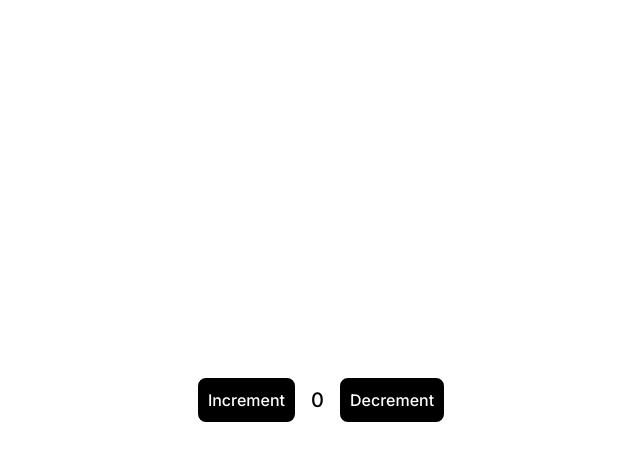
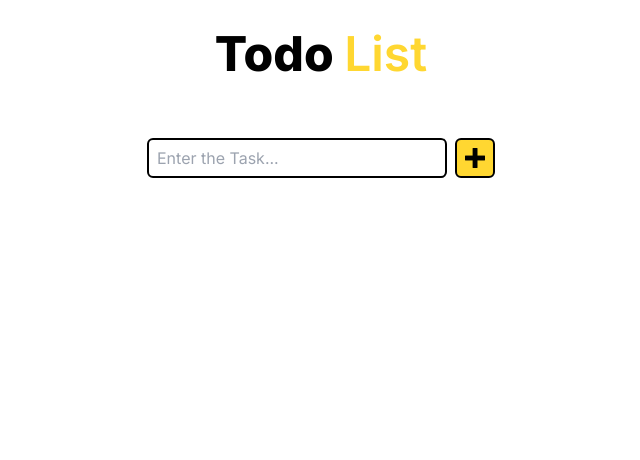
Before and after one commit to kanugurajesh/Rtk-TodoList, a Next.js app: page / in a window 1280 px wide. Shown: the top 460 px of the page, without its empty margins (319-959 px from the left). Built offline with nearby package versions, Linux system fonts and the light colour scheme.

Commit message:
Adding the initial ux

```diff
--- a/app/layout.tsx
+++ b/app/layout.tsx
@@ -6,8 +6,8 @@ import "./globals.css";
 const inter = Inter({ subsets: ["latin"] });
 
 export const metadata: Metadata = {
-  title: "Increment Decrement",
-  description: "Increment Decrement using RTK",
+  title: "TodoList",
+  description: "TodoList using RTK",
 };
 
 export default function RootLayout({
--- a/app/page.tsx
+++ b/app/page.tsx
@@ -1,9 +1,9 @@
-import { Counter } from "@/components/Counter";
+import { TodoList } from "@/components/TodoList";
 
 export default function Home() {
   return (
     <main className="flex items-center justify-center h-screen">
-      <Counter />
+      <TodoList />
     </main>
   );
 }
--- a/components/Counter.tsx
+++ /dev/null
@@ -1,33 +0,0 @@
-"use client";
-
-import React from "react";
-import type { RootState } from "@/lib/store";
-import { useSelector, useDispatch } from "react-redux";
-import { decrement, increment } from "@/lib/features/counter/counterSlice";
-
-export function Counter() {
-  const count = useSelector((state: RootState) => state.counter.value);
-  const dispatch = useDispatch();
-
-  return (
-    <div>
-      <div className="flex items-center justify-center gap-4">
-        <button
-          aria-label="Increment value"
-          onClick={() => dispatch(increment())}
-          className="w-100 bg-black text-white p-2 rounded-lg hover:text-black hover:bg-white border-2 border-black transition-all ease-in-out duration-300 font-medium flex gap-2"
-        >
-          Increment
-        </button>
-        <span className="font-medium text-xl">{count}</span>
-        <button
-          aria-label="Decrement value"
-          onClick={() => dispatch(decrement())}
-          className="w-100 bg-black text-white p-2 rounded-lg hover:text-black hover:bg-white border-2 border-black transition-all ease-in-out duration-300 font-medium"
-        >
-          Decrement
-        </button>
-      </div>
-    </div>
-  );
-}
--- a/components/StoreProvider.tsx
+++ b/components/StoreProvider.tsx
@@ -2,7 +2,6 @@
 import { useRef } from 'react'
 import { Provider } from 'react-redux'
 import { makeStore, AppStore } from '../lib/store'
-import { initializeCount } from '../lib/features/counter/counterSlice'
 
 export default function StoreProvider({
   count,
@@ -14,7 +13,6 @@ export default function StoreProvider({
   const storeRef = useRef<AppStore | null>(null)
   if (!storeRef.current) {
     storeRef.current = makeStore()
-    storeRef.current.dispatch(initializeCount(count))
   }
 
   return <Provider store={storeRef.current}>{children}</Provider>
--- /dev/null
+++ b/components/TodoList.tsx
@@ -0,0 +1,73 @@
+"use client";
+
+import React, { useState } from "react";
+import Image from "next/image";
+import type { RootState } from "@/lib/store";
+import { useSelector, useDispatch } from "react-redux";
+import { addTodo, deleteTodo, toggleTodo } from "@/lib/features/todo/todoSlice";
+
+export function TodoList() {
+  const [content, setContent] = useState<string>();
+  const todoList = useSelector((state: RootState) => state.todo.todos);
+  const dispatch = useDispatch();
+
+  const AddTodo = (content: string) : any => {
+    if (content == "") return;
+    dispatch(addTodo(content));
+    content = "";
+  };
+
+  return (
+    <div className="flex flex-col items-center justify h-full">
+      <h2 className="text-5xl font-extrabold mt-0 flex-start mt-[30px]">
+        Todo <span className="font-semibold text-[#ffd731]">List</span>
+      </h2>
+      <div className="mt-[60px]">
+        <div className="flex gap-2 items-center justify-center">
+          <input
+            type="text"
+            placeholder="Enter the Task..."
+            onChange={(e) => setContent(e.target.value)}
+            className="border-[2.5px] border-black rounded-md h-10 w-[300px] pl-2"
+          />
+          <button
+            onClick={() => AddTodo(content || "")}
+            className="border-[2.5px] border-black p-[8px] rounded-md w-10 bg-[#ffd731] hover:p-[7px] transition-all ease-in-out duration-100"
+          >
+            <Image
+              src="/plus-symbol-button.png"
+              alt="Add"
+              width={22}
+              height={22}
+            />
+          </button>
+        </div>
+        {/* Loop through the todoList */}
+        <ul>
+          {todoList.map((todo) => (
+            <li
+              key={todo.id}
+              className="flex gap-2 items-center justify-between border-2 border-black"
+            >
+              <input
+                type="checkbox"
+                checked={todo.completed}
+                onChange={() => dispatch(toggleTodo(todo.id))}
+                style={{ width: "18px", height: "18px" }}
+              />
+              {/* Display todo content */}
+              <p>{todo.content}</p>
+              {/* Add a button for deleting (optional) */}
+              <button
+                onClick={() => dispatch(deleteTodo(todo.id))}
+                className="text-md font-semibold bg-red-600 text-white p-2 rounded-md"
+              >
+                Delete
+              </button>
+            </li>
+          ))}
+        </ul>
+      </div>
+    </div>
+  );
+}
--- a/lib/features/counter/counterSlice.ts
+++ /dev/null
@@ -1,34 +0,0 @@
-import { createSlice } from '@reduxjs/toolkit'
-import type { PayloadAction } from '@reduxjs/toolkit'
-
-export interface CounterState {
-  value: number
-}
-
-const initialState: CounterState = {
-  value: 0,
-}
-
-export const counterSlice = createSlice({
-  name: 'counter',
-  initialState,
-  reducers: {
-    increment: (state) => {
-      state.value += 1
-    },
-    decrement: (state) => {
-      state.value -= 1
-    },
-    incrementByAmount: (state, action: PayloadAction<number>) => {
-      state.value += action.payload
-    },
-    initializeCount: (state, action: PayloadAction<number>) => {
-        state.value = action.payload
-    }
-  },
-})
-
-// Action creators are generated for each case reducer function
-export const { increment, decrement, incrementByAmount, initializeCount } = counterSlice.actions
-
-export default counterSlice.reducer
--- /dev/null
+++ b/lib/features/todo/todoSlice.ts
@@ -0,0 +1,45 @@
+import { createSlice } from '@reduxjs/toolkit';
+import type { PayloadAction } from '@reduxjs/toolkit';
+
+export interface Todo {
+  id: number; // Assuming unique numeric ID for todos
+  content: string;
+  completed: boolean;
+}
+
+export interface TodoState {
+  todos: Todo[];
+}
+
+const initialState: TodoState = {
+  todos: [],
+};
+
+export const todoSlice = createSlice({
+  name: 'todos',
+  initialState,
+  reducers: {
+    addTodo: (state, action: PayloadAction<string>) => {
+      const newTodo: Todo = {
+        id: Date.now(), // Generate a unique ID (consider better methods for production)
+        content: action.payload,
+        completed: false,
+      };
+      state.todos.push(newTodo);
+    },
+    toggleTodo: (state, action: PayloadAction<number>) => {
+      const todoIndex = state.todos.findIndex((todo) => todo.id === action.payload);
+      if (todoIndex !== -1) {
+        state.todos[todoIndex].completed = !state.todos[todoIndex].completed;
+      }
+    },
+    deleteTodo: (state, action: PayloadAction<number>) => {
+      state.todos = state.todos.filter((todo) => todo.id !== action.payload);
+    },
+  },
+});
+
+// Action creators are generated for each case reducer function
+export const { addTodo, toggleTodo, deleteTodo } = todoSlice.actions;
+
+export default todoSlice.reducer;
--- a/lib/store.ts
+++ b/lib/store.ts
@@ -1,10 +1,10 @@
 import { configureStore } from '@reduxjs/toolkit'
-import counterReducer from './features/counter/counterSlice'
+import todoReducer from './features/todo/todoSlice'
 
 export const makeStore = () => {
   return configureStore({
     reducer: {
-      counter: counterReducer
+      todo: todoReducer
     },
   })
 }
```
Also changed, not shown: public/plus-symbol-button.png (added).
